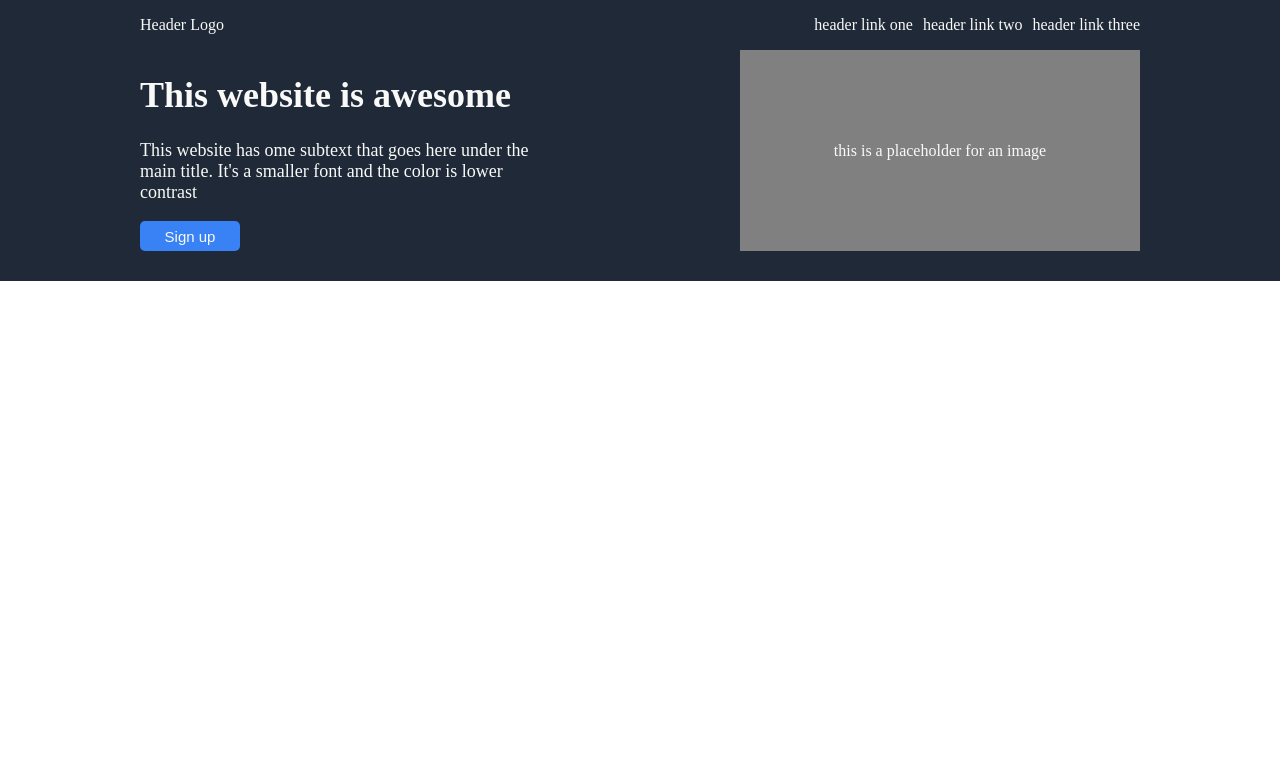
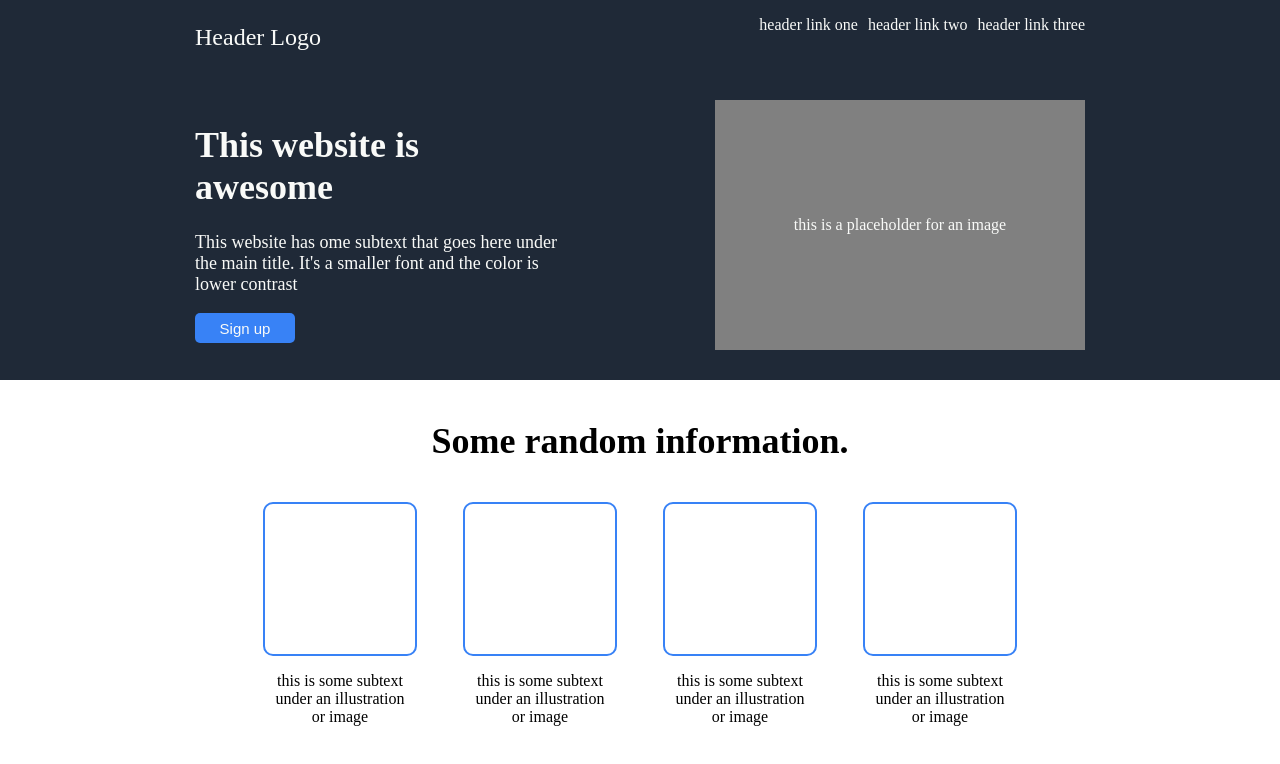
Before and after one commit to AmeerSyed7340/Landing-Page, a plain HTML site: page index.html in a window 1280 px wide. Drawn offline with Linux system fonts and the light colour scheme.

Commit message:
Added random info section

```diff
--- a/index.html
+++ b/index.html
@@ -30,7 +30,27 @@
             </div>
         </div>
     </div>
-    <div class="info"></div>
+    <div class="info">
+        <p class="info-title">Some random information.</p>
+        <div class="info-divs">
+            <div class="info-subtext">
+                <div class="info-subtext-div"></div>
+                <p class="info-subtext-text">this is some subtext under an illustration or image</p>
+            </div>
+            <div class="info-subtext">
+                <div class="info-subtext-div"></div>
+                <p class="info-subtext-text">this is some subtext under an illustration or image</p>
+            </div>
+            <div class="info-subtext">
+                <div class="info-subtext-div"></div>
+                <p class="info-subtext-text">this is some subtext under an illustration or image</p>
+            </div>
+            <div class="info-subtext">
+                <div class="info-subtext-div"></div>
+                <p class="info-subtext-text">this is some subtext under an illustration or image</p>
+            </div>
+        </div>
+    </div>
     <div class="quote"></div>
     <div class="sign-up"></div>
     <div class="footer"></div>
--- a/style.css
+++ b/style.css
@@ -1,11 +1,11 @@
-body{
+body {
     margin: 0;
     padding: 0;
     display: flex;
     flex-direction: column;
 }
 
-.header{
+.header {
     display: flex;
     justify-content: center;
     background: #1F2937;
@@ -13,52 +13,59 @@ body{
     padding: 0 0 30px 0;
 }
 
-.header-content{
+.header-title {
+    font-size: 24px;
+}
+
+.header-content {
     display: flex;
     flex-direction: column;
 }
 
-.h-content-top{
+.h-content-top {
     display: flex;
     justify-content: space-between;
 }
 
-.h-content-top ul{
+.h-content-top ul {
     padding: 0;
     list-style: none;
     display: flex;
     gap: 10px;
 }
 
-.h-content-bottom{
+.h-content-bottom {
     display: flex;
     justify-content: space-between;
-    gap: 150px;
+    margin-top: 25px;
+    height: 250px
 }
 
-.h-content-bottom > div{
+.h-content-bottom>div {
     flex: 1;
 }
 
-.image-placeholder{
+.image-placeholder {
     display: flex;
     justify-content: center;
     align-items: center;
     background: grey;
-    width: 500px;
+    width: 590px;
 }
 
-.header-subtext{
+.header-subtext {
     width: 300px;
-    padding-right: 50px;
+    padding-right: 150px;
+    box-sizing: border-box;
     font-size: 18px;
 }
-.header-subtext .h1{
+
+.header-subtext .h1 {
     font-size: 48px;
     font-weight: bold;
 }
 
-.sign-up-btn{
+.sign-up-btn {
     background: #3882F6;
     color: #F9FAF8;
     font-size: 15px;
@@ -68,7 +75,46 @@ body{
     height: 30px;
 }
 
-a{
+a {
     text-decoration: none;
     color: #F9FAF8;
 }
+
+
+.info {
+    display: flex;
+    flex-direction: column;
+    justify-content: center;
+    align-items: center;
+}
+
+.info-title {
+    margin: 40px auto;
+    font-size: 36px;
+    font-weight: bold;
+}
+
+.info-divs {
+    display: flex;
+    gap: 50px;
+    justify-content: center;
+}
+
+.info-subtext {
+    display: flex;
+    flex-direction: column;
+    width: 150px;
+    text-align: center;
+    align-items: center;
+}
+
+.info-subtext-text {
+    padding: 0 5px;
+}
+
+.info-subtext-div {
+    border: 2px solid #3882F6;
+    border-radius: 10px;
+    width: 150px;
+    height: 150px;
+}
```
